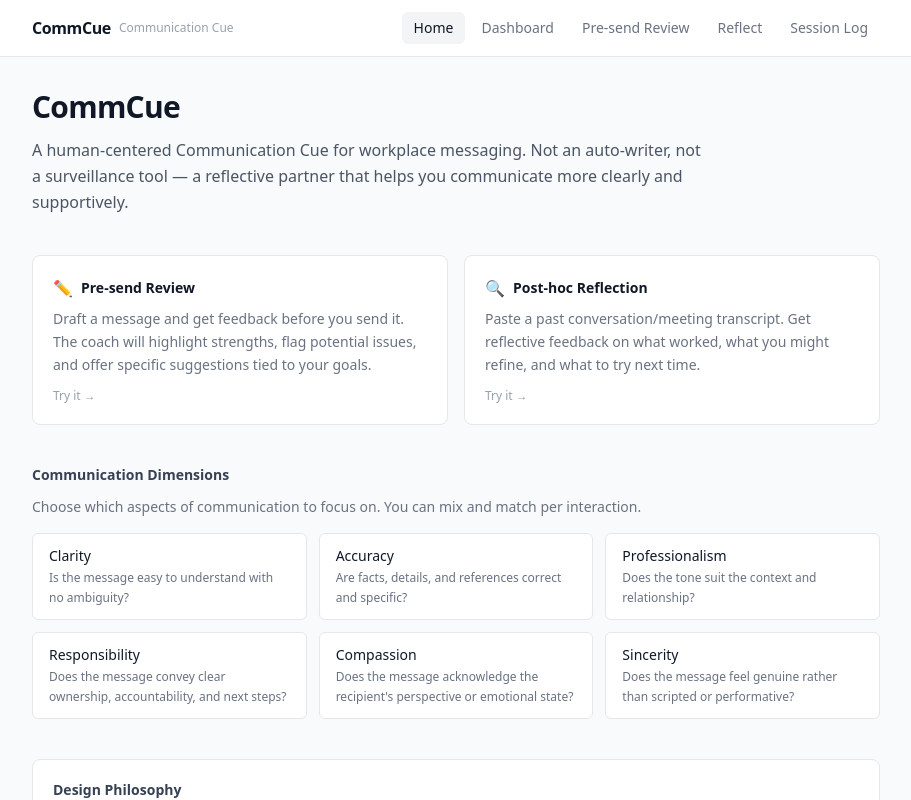
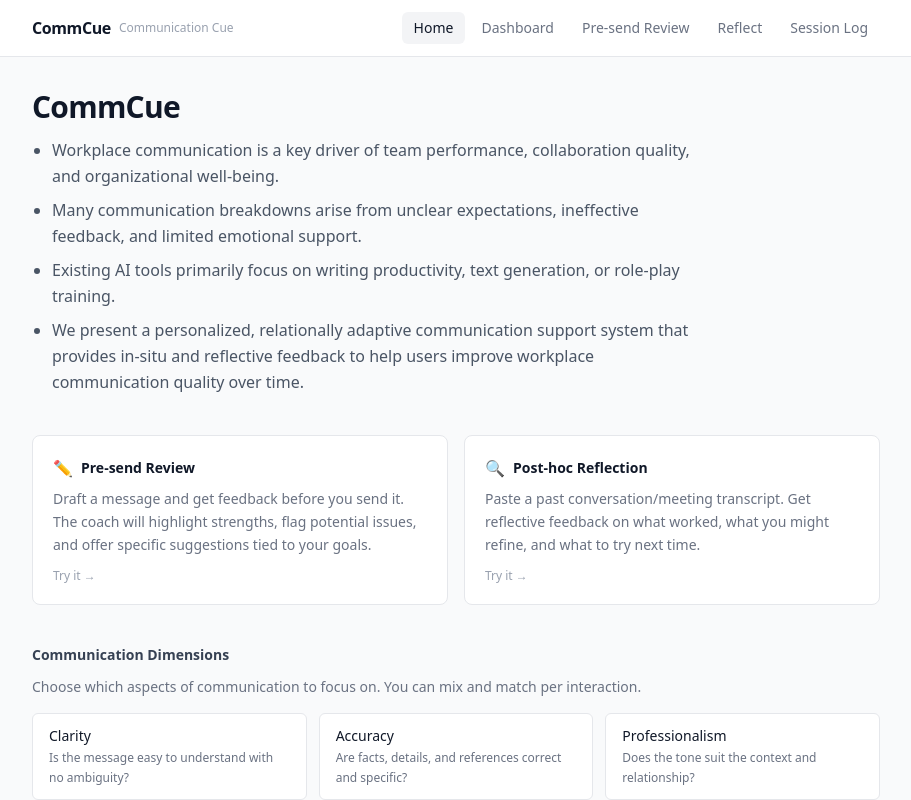
Before and after one commit to qiuyuejoy/workplace_wellbeing, a Next.js app: page / in a window 1280 px wide. Shown: the top 800 px of the page, without its empty margins (184-1095 px from the left). Built offline with nearby package versions, Linux system fonts and the light colour scheme.

Commit message:
revise intro/abstract

```diff
--- a/src/app/page.tsx
+++ b/src/app/page.tsx
@@ -9,11 +9,21 @@ export default function HomePage() {
         <h1 className="text-3xl font-semibold text-gray-900 tracking-tight">
           CommCue
         </h1>
-        <p className="mt-3 text-base text-gray-600 leading-relaxed">
-          A human-centered Communication Cue for workplace messaging. Not an auto-writer, not a
-          surveillance tool — a reflective partner that helps you communicate more clearly and
-          supportively.
-        </p>
+
+        <ul className="mt-3 text-base text-gray-600 leading-relaxed list-disc pl-5 space-y-2">
+          <li>
+            Workplace communication is a key driver of team performance, collaboration quality, and organizational well-being.
+          </li>
+          <li>
+            Many communication breakdowns arise from unclear expectations, ineffective feedback, and limited emotional support.
+          </li>
+          <li>
+            Existing AI tools primarily focus on writing productivity, text generation, or role-play training.
+          </li>
+          <li>
+            We present a personalized, relationally adaptive communication support system that provides in-situ and reflective feedback to help users improve workplace communication quality over time.
+          </li>
+        </ul>
       </div>
 
       {/* Modes */}
```
